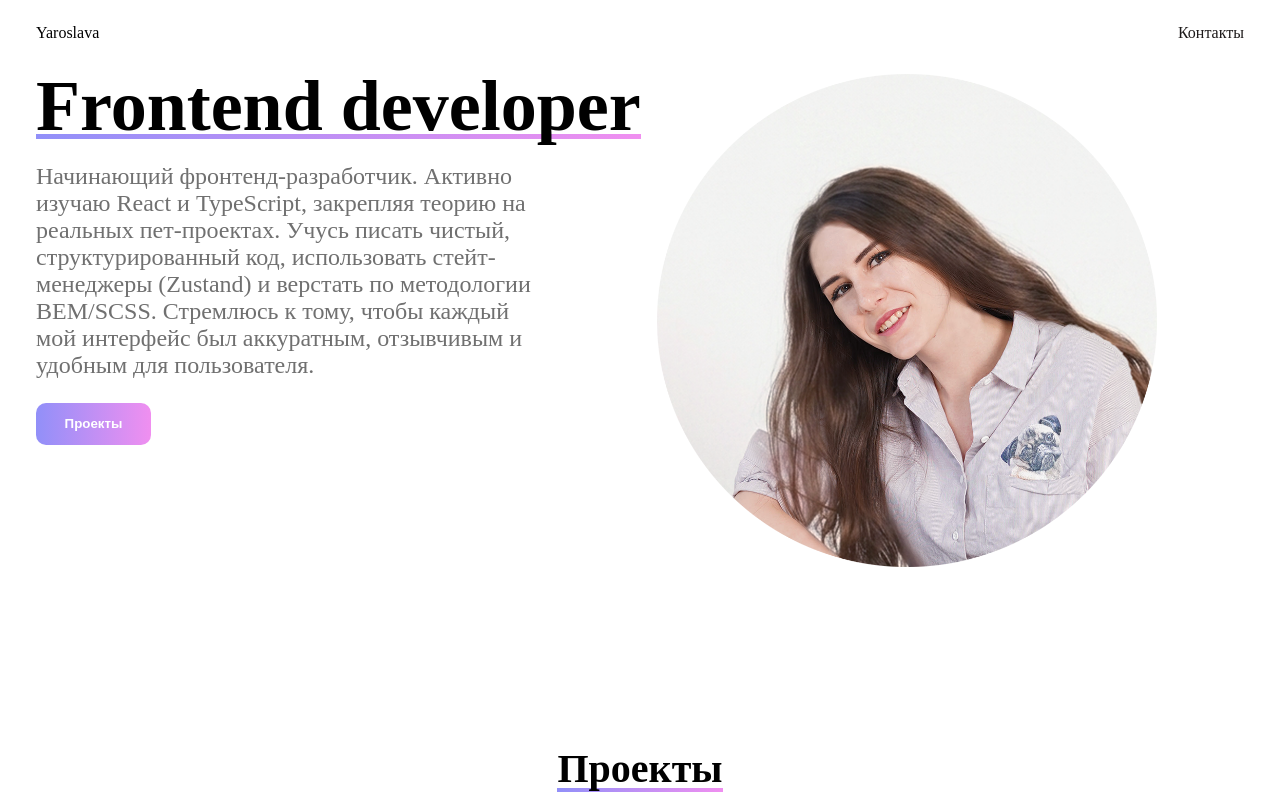
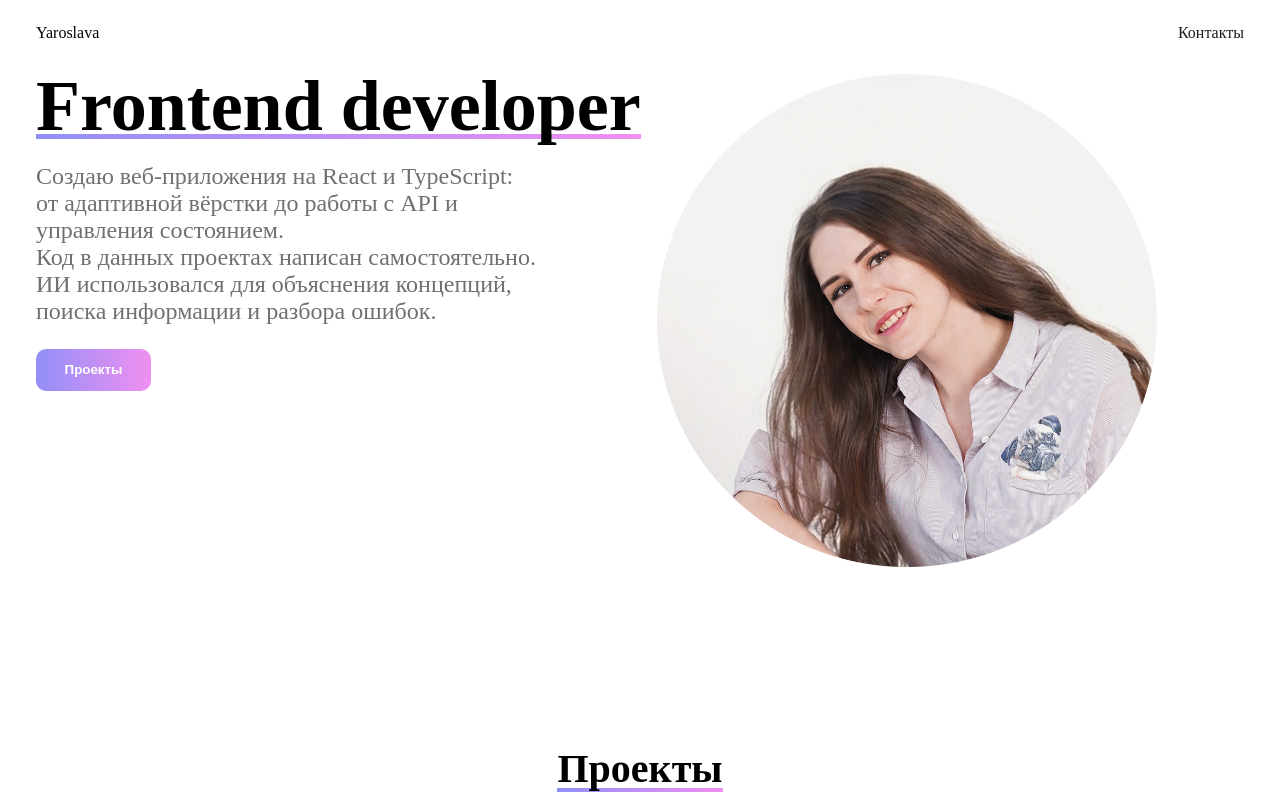
Before and after one commit to yaroslavager/portfolio, a React (Vite) app: page / in a window 1280 px wide. Shown: the top 800 px of the page. Built offline with nearby package versions, Linux system fonts and the light colour scheme.

Commit message:
fix: update hero text

```diff
--- a/src/widgets/hero/hero.tsx
+++ b/src/widgets/hero/hero.tsx
@@ -5,11 +5,11 @@ function Hero() {
       <div className="hero__left">
         <h1 className="hero__title">Frontend developer</h1>
         <p className="hero__description">
-          Начинающий фронтенд-разработчик. Активно изучаю React и TypeScript,
-          закрепляя теорию на реальных пет-проектах. Учусь писать чистый,
-          структурированный код, использовать стейт-менеджеры (Zustand) и
-          верстать по методологии BEM/SCSS. Стремлюсь к тому, чтобы каждый мой
-          интерфейс был аккуратным, отзывчивым и удобным для пользователя.
+          Создаю веб-приложения на React и TypeScript: от адаптивной вёрстки до
+          работы с API и управления состоянием. <br />
+           Код в данных проектах
+          написан самостоятельно. ИИ использовался для объяснения концепций,
+          поиска информации и разбора ошибок.
         </p>
         <button className="hero__button">Проекты</button>
       </div>
```
